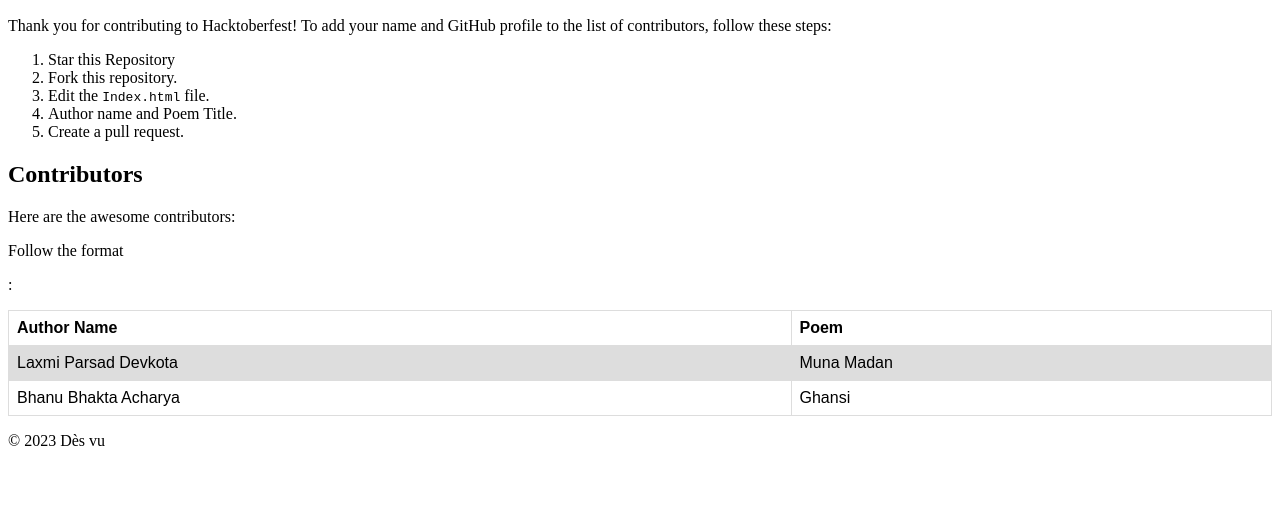
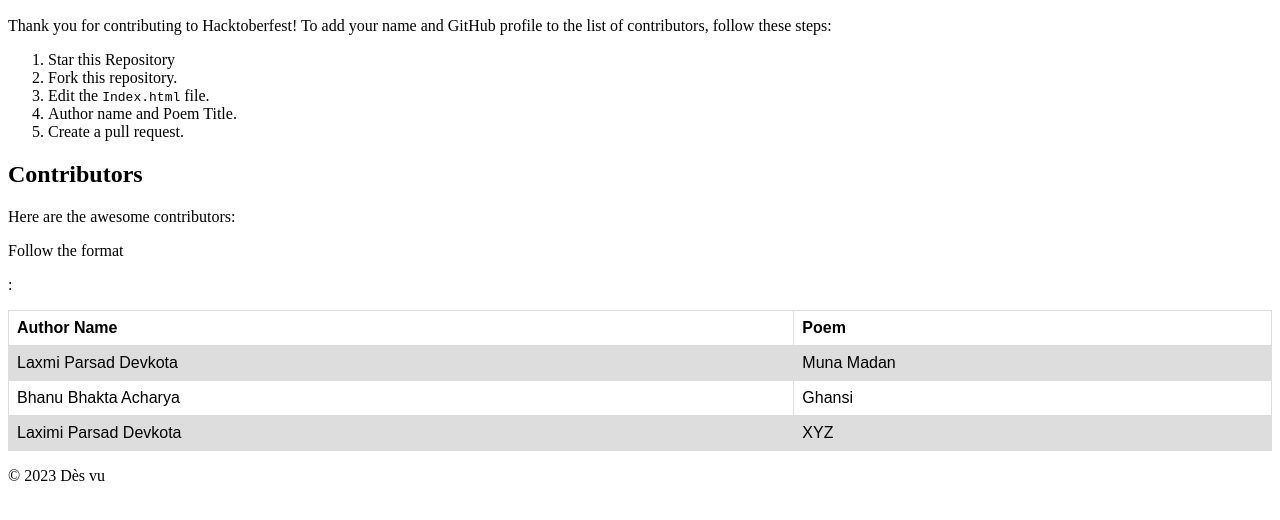
Before and after one commit to shankarkharel/Hacktoberfest-Poetry, a plain HTML site: page index.html in a window 1280 px wide. Shown: the part 110-630 px from the top of the page. Drawn offline with Linux system fonts and the light colour scheme.

Commit message:
Update index.html
Added new Author and Poem Name

```diff
--- a/index.html
+++ b/index.html
@@ -62,6 +62,10 @@
                 <td>Bhanu Bhakta Acharya</td>
                 <td>Ghansi</td>
             </tr>
+            <tr>
+                <td> Laximi Parsad Devkota</td>
+                <td>XYZ</td>
+            </tr>
 
         </table>
         </section>
```
